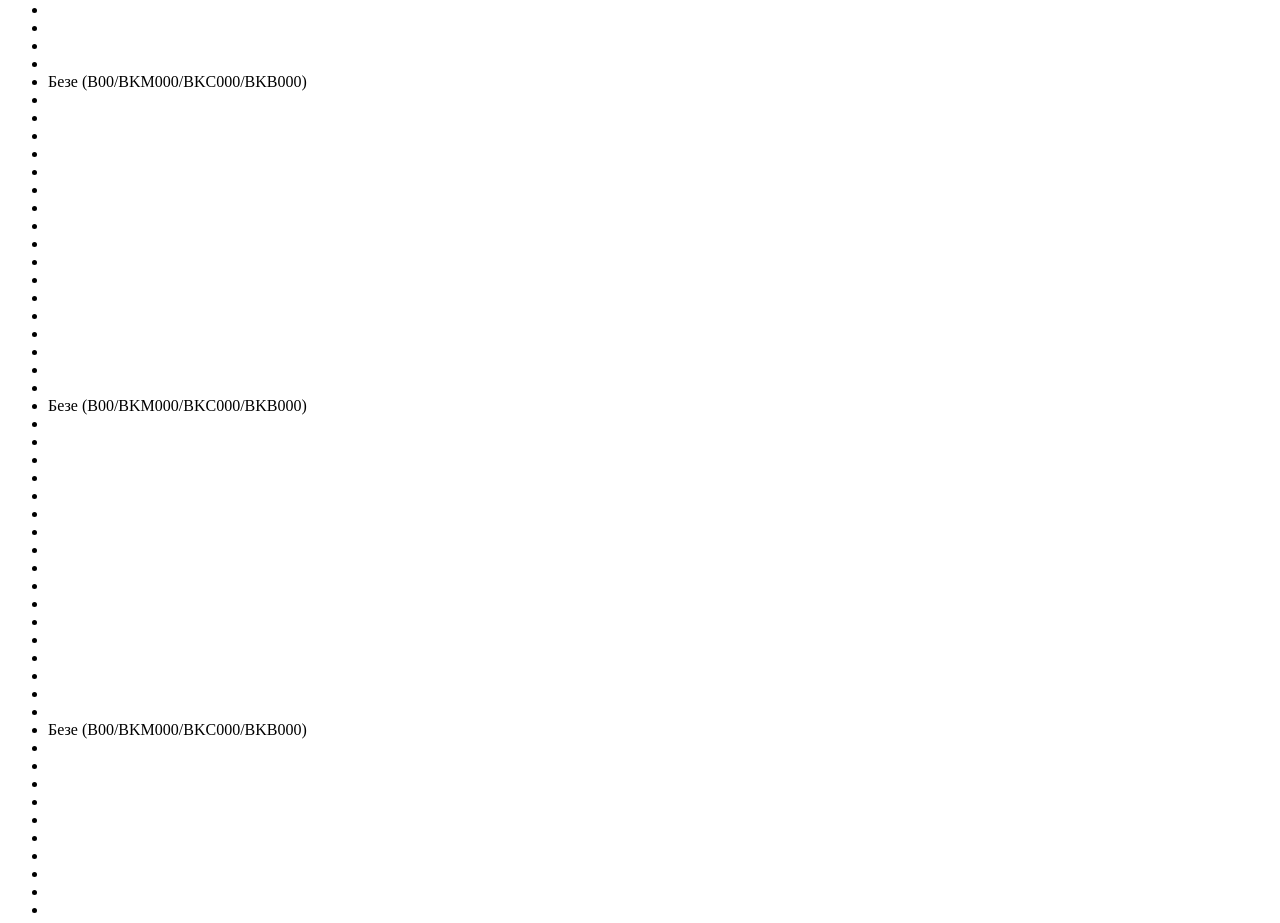
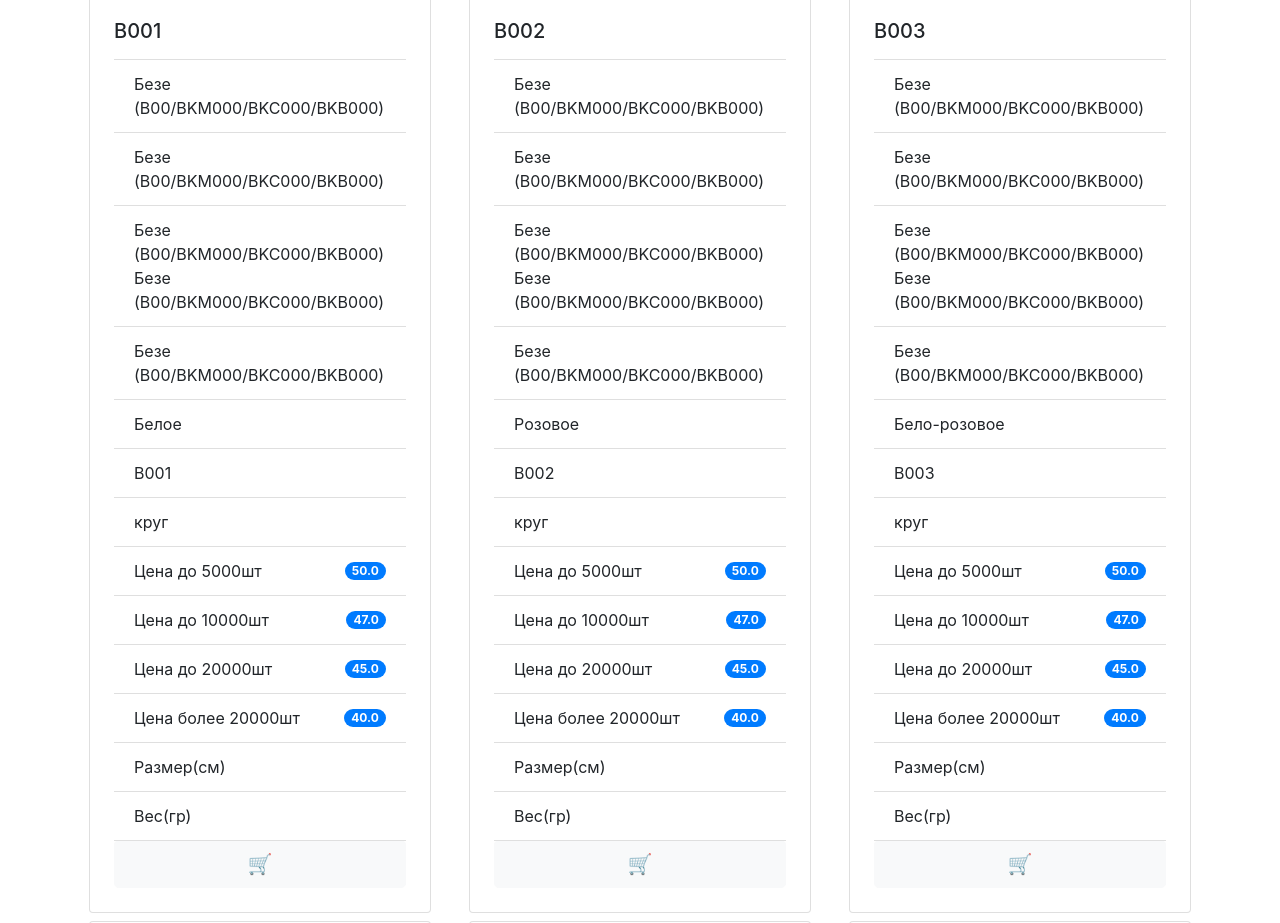
Before and after one commit to goshva/mc, a Django app: template shop/templates/goods_list.html in a window 1280 px wide. Shown: the part 259-1182 px from the top of the page. Run offline with Django 4.2, Linux system fonts and the light colour scheme; the template is opened without the code that fills it: values that come from a table or form of the project are taken from there, others are empty; data comes from the database, SQL or seed files in the repository.

Commit message:
add ugly style

```diff
--- a/shop/templates/goods_list.html
+++ b/shop/templates/goods_list.html
@@ -1,24 +1,67 @@
 <html>
-	<ul>
-        {% for good in goods %}
-            <li>{{good}}</li>
-            <li>{{good.Author}}</li>
-            <li>{{good.Title}}</li>
-            <li>{{good.Discription}}</li>
-            <li>{{good.Text }}</li>
-            <li>{{good.Kind }}</li>
-            <li>{{good.Name }}</li>
-            <li>{{good.Photo_url }}</li>
-            <li>{{good.Article }}</li>
-            <li>{{good.Color }}</li>
-            <li>{{good.Price_5k}}</li>
-            <li>{{good.Price_10k}}</li>
-            <li>{{good.Price_20k}}</li>
-            <li>{{good.Price_many}}</li>
-            <li>{{good.Size }}</li>
-            <li>{{good.Weight }}</li>
-            <li>{{good.Created_date }}</li>
-            <li>{{good.Published_date }}</li>
-        {% endfor %}
-	</ul>
+  <link rel="stylesheet" href="https://cdn.jsdelivr.net/npm/bootstrap@4.0.0/dist/css/bootstrap.min.css" integrity="sha384-Gn5384xqQ1aoWXA+058RXPxPg6fy4IWvTNh0E263XmFcJlSAwiGgFAW/dAiS6JXm" crossorigin="anonymous" />
+  <div class="container">
+    <div class="row">
+      {% for good in goods %}
+      <div class="col-sm">
+        <div class="card m-1 p-1" >
+          <img class="card-img-top" src="{{good.photo_url }}" alt="Card image cap" />
+          <div class="card-body">
+            <h5 class="card-title">{{good.article}}</h5>
+            <p class="card-text"></p>
+            <ul class="list-group list-group list-group-flush">
+              <li class="list-group-item d-flex justify-content-between align-items-center">
+                {{good.title}}
+              </li>
+              <li class="list-group-item d-flex justify-content-between align-items-center">
+                {{good.discription}}
+              </li>
+              <li class="list-group-item d-flex justify-content-between align-items-center">
+                {{good.text }} {{good.text }}
+              </li>
+              <li class="list-group-item d-flex justify-content-between align-items-center">
+                {{good.kind }}
+              </li>
+              <li class="list-group-item d-flex justify-content-between align-items-center">
+                {{good.name }}
+              </li>
+              <li class="list-group-item d-flex justify-content-between align-items-center">
+                {{good.article }}
+              </li>
+              <li class="list-group-item d-flex justify-content-between align-items-center">
+                {{good.color }}
+              </li>
+              <li class="list-group-item d-flex justify-content-between align-items-center">
+                Цена до 5000шт
+                <span class="badge badge-primary badge-pill">{{good.price_5k}}</span>
+              </li>
+              <li class="list-group-item d-flex justify-content-between align-items-center">
+                Цена до 10000шт
+                <span class="badge badge-primary badge-pill">{{good.price_10k}}</span>
+              </li>
+              <li class="list-group-item d-flex justify-content-between align-items-center">
+                Цена до 20000шт
+                <span class="badge badge-primary badge-pill">{{good.price_20k}}</span>
+              </li>
+              <li class="list-group-item d-flex justify-content-between align-items-center">
+                Цена более 20000шт
+                <span class="badge badge-primary badge-pill">{{good.price_many}}</span>
+              </li>
+              <li class="list-group-item d-flex justify-content-between align-items-center">
+                Размер(см)
+                <span class="badge badge-primary badge-pill">{{good.size }}</span>
+              </li>
+              <li class="list-group-item d-flex justify-content-between align-items-center">
+                Вес(гр)
+                <span class="badge badge-primary badge-pill">{{good.weight }}</span>
+              </li>
+                <a href="#{{good.id}}" class="btn btn btn-light btn-lg btn-block">🛒</a>
+            </ul>
+
+          </div>
+        </div>
+      </div>
+      {% endfor %}
+    </div>
+  </div>
 </html>
```
